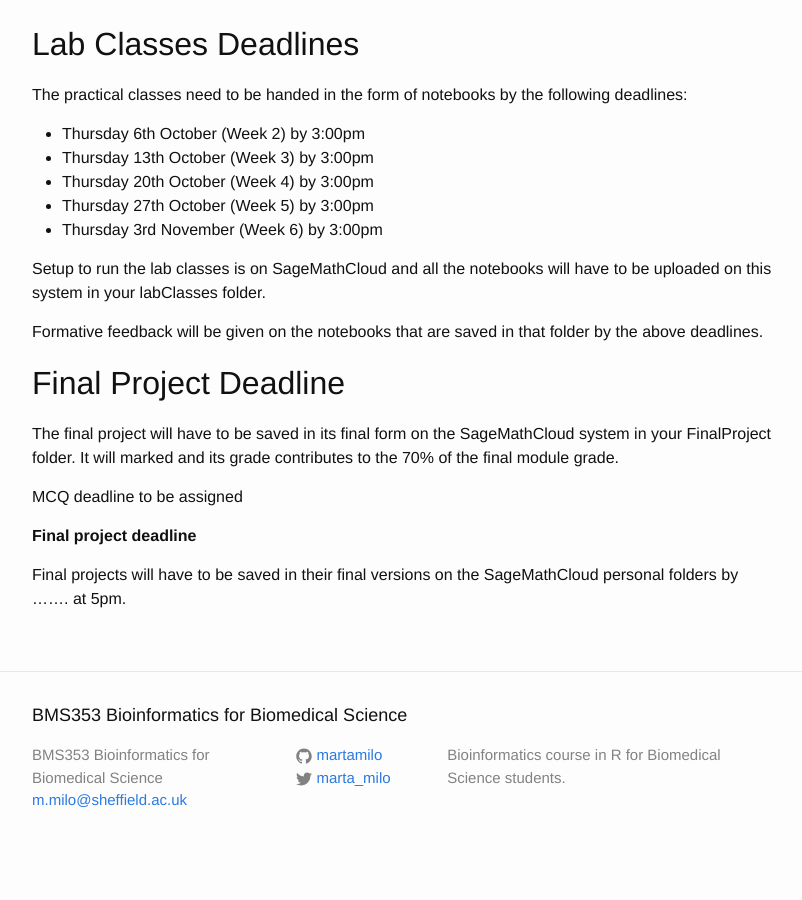
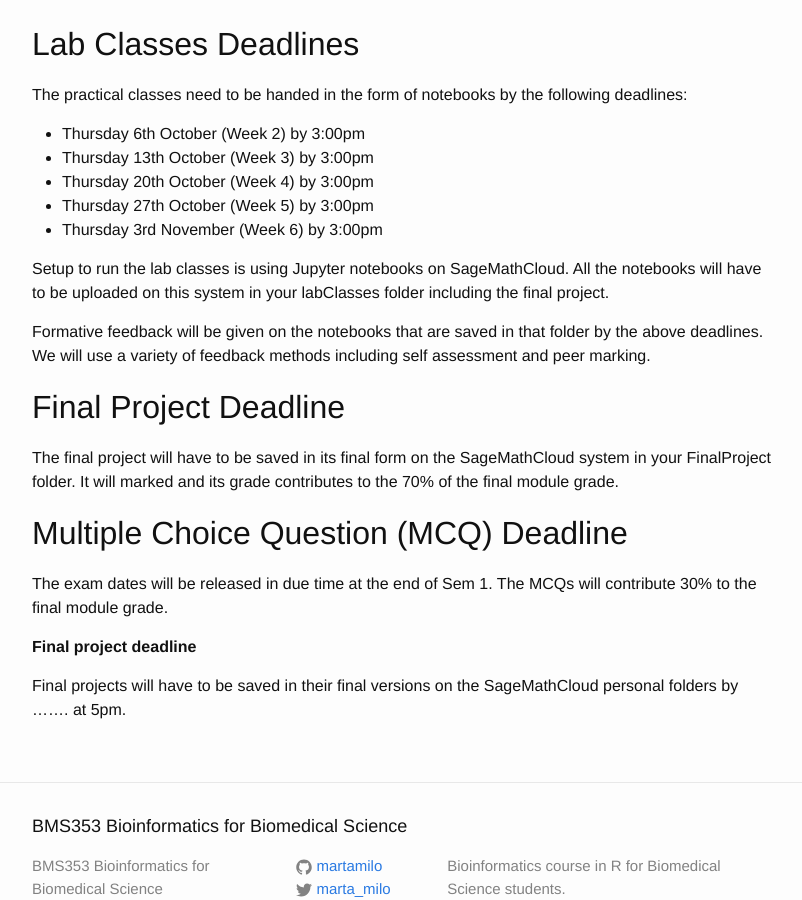
Before and after one commit to sods/bioinformatics, a Jekyll site: the page built from deadlines.md, in a window 1280 px wide and 900 px high, scrolled down 490 px. Shown: the whole window, without its empty margins (238-1040 px from the left). Built offline with Jekyll 4.4.1, drawn with Linux system fonts in a browser that asks for light colours; before the commit the page ends 1362 px from its top, so only the background shows below that.

Commit message:
Updated text

```diff
--- a/deadlines.md
+++ b/deadlines.md
@@ -13,10 +13,10 @@ The practical classes need to be handed in the form of notebooks by the followin
 * Thursday 27th October (Week 5) by 3:00pm
 * Thursday 3rd November (Week 6) by 3:00pm
 
-Setup to run the lab classes is on SageMathCloud and all the notebooks will have to be uploaded on this system in your labClasses folder.
+Setup to run the lab classes is using Jupyter notebooks on SageMathCloud.
+All the notebooks will have to be uploaded on this system in your labClasses folder including the final project.
 
-Formative feedback will be given on the notebooks that are saved in that folder by the above deadlines.
-
+Formative feedback will be given on the notebooks that are saved in that folder by the above deadlines. We will use a variety of feedback methods including self assessment and peer marking.
 
 
 ## Final Project Deadline
@@ -24,8 +24,10 @@ Formative feedback will be given on the notebooks that are saved in that folder
 The final project will have to be saved in its final form on the SageMathCloud system in your FinalProject folder. It will marked and its grade contributes to the 70% of the final module grade.
 
 
-MCQ deadline to be assigned
+## Multiple Choice Question (MCQ) Deadline
 
+The exam dates will be released in due time at the end of Sem 1.
+The MCQs will contribute 30% to the final module grade.
 
 **Final project deadline**
 
```
